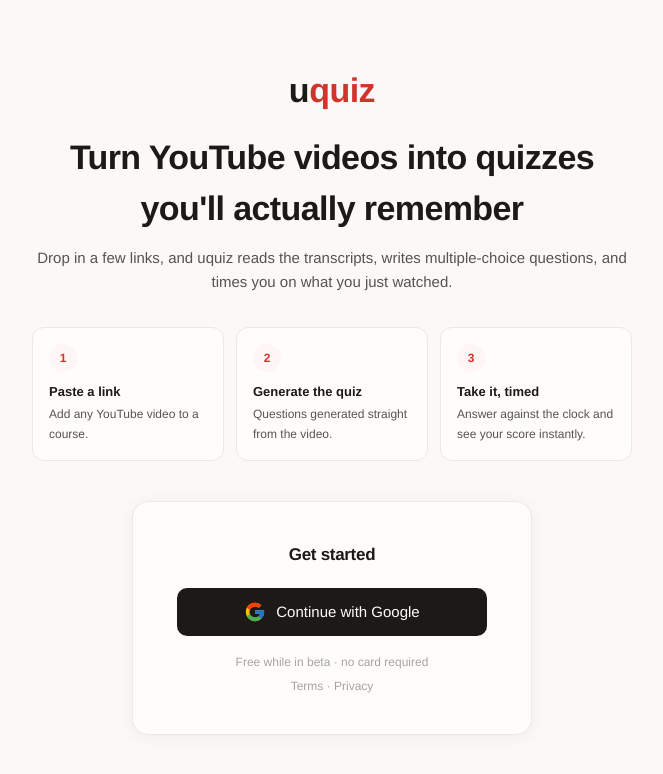
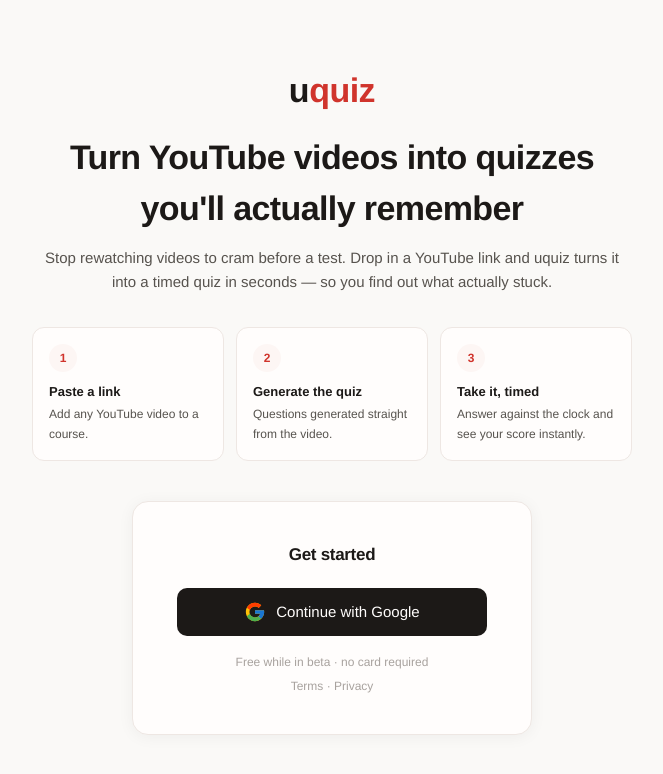
Before and after one commit to kapillohani023/uquiz, a Next.js app: page /signin in a window 1280 px wide. Shown: the top 774 px of the page, without its empty margins (308-971 px from the left). Built offline with nearby package versions, Linux system fonts and the light colour scheme; no server answers.

Commit message:
feat(ui): update SignIn description for clarity and engagement

```diff
--- a/components/SignIn.tsx
+++ b/components/SignIn.tsx
@@ -31,8 +31,9 @@
           Turn YouTube videos into quizzes you&apos;ll actually remember
         </h1>
         <p className="mt-3 text-[15px] leading-relaxed text-uq-muted">
-          Drop in a few links, and uquiz reads the transcripts, writes
-          multiple-choice questions, and times you on what you just watched.
+          Stop rewatching videos to cram before a test. Drop in a YouTube
+          link and uquiz turns it into a timed quiz in seconds — so you find
+          out what actually stuck.
         </p>
         <div className="mt-8 grid grid-cols-1 gap-3 sm:grid-cols-3">
           {features.map((f, i) => (
```
